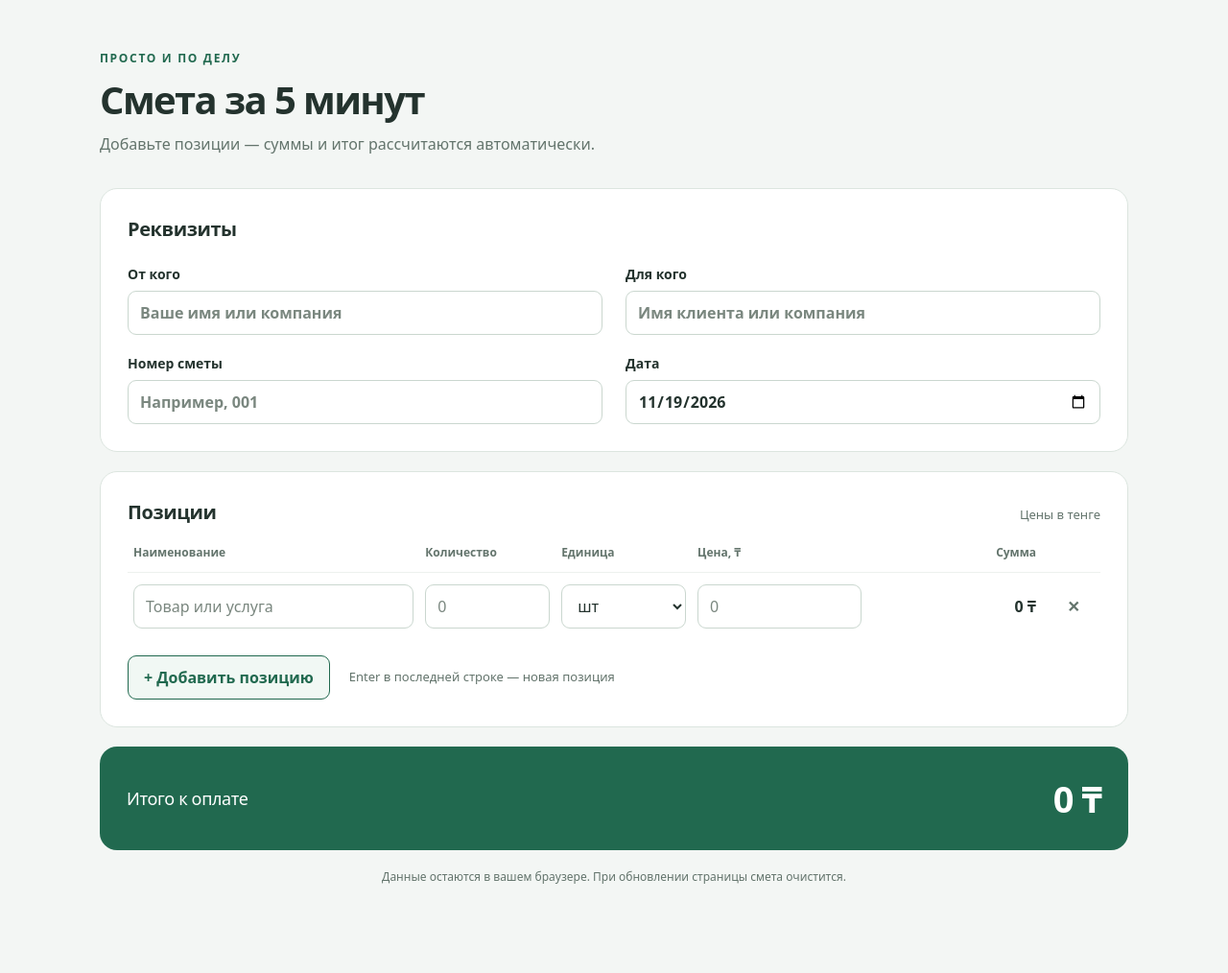
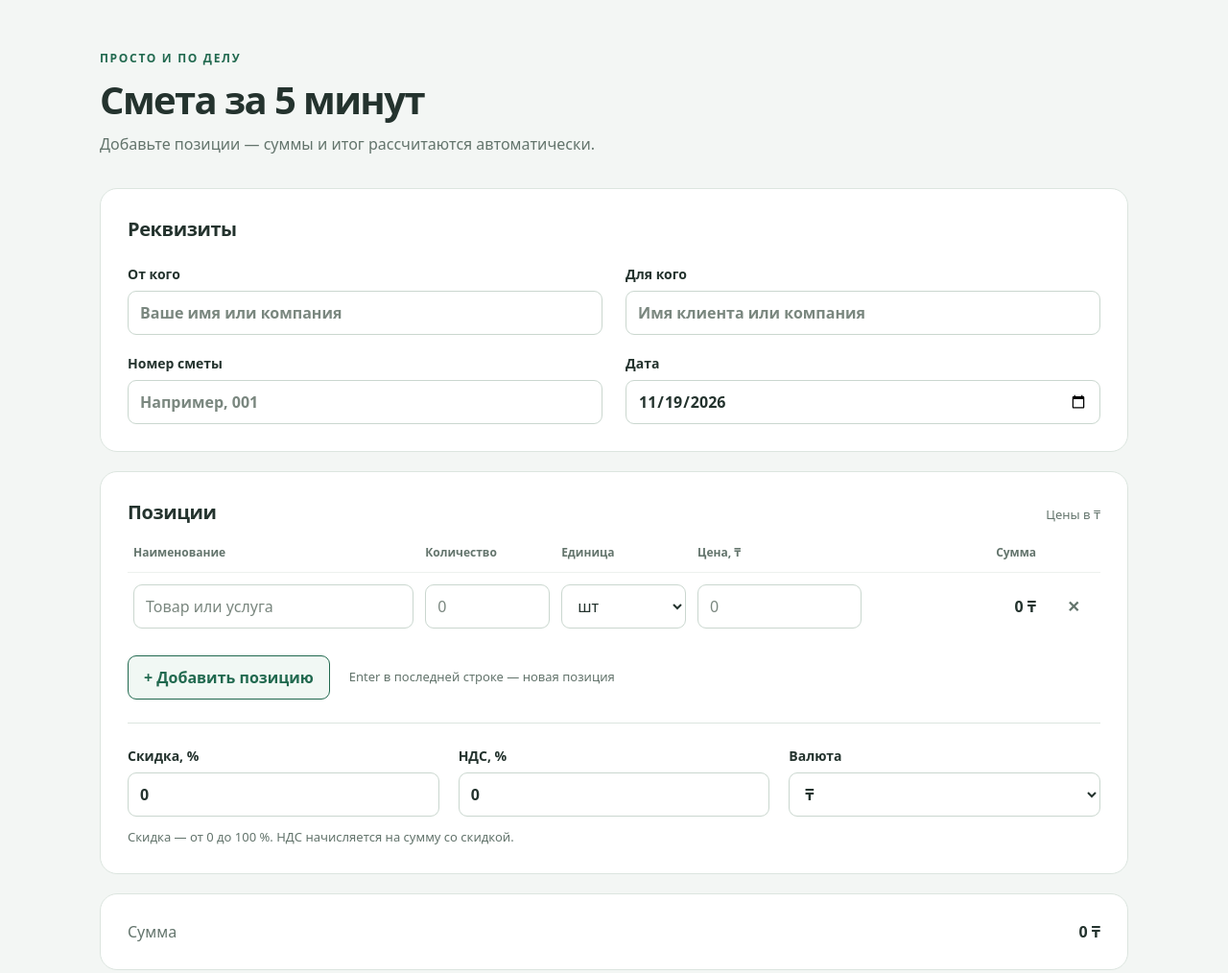
Before and after one commit to Serikgood/smeta-za-5-minut, a plain HTML site: page index.html in a window 1280 px wide. Shown: the top 1014 px of the page at 96% size. Before the commit the page ends 951 px from the top, so only its background shows below. Drawn offline with Linux system fonts and the light colour scheme.

Commit message:
Добавить расчёт сметы

```diff
--- a/index.html
+++ b/index.html
@@ -28,7 +28,7 @@
     <section class="card positions-card" aria-labelledby="positions-title">
       <div class="section-heading">
         <h2 id="positions-title">Позиции</h2>
-        <span>Цены в тенге</span>
+        <span id="currency-hint">Цены в ₸</span>
       </div>
       <table>
         <caption class="sr-only">Позиции сметы. Enter в поле последней строки добавляет новую позицию.</caption>
@@ -37,7 +37,7 @@
             <th scope="col">Наименование</th>
             <th scope="col">Количество</th>
             <th scope="col">Единица</th>
-            <th scope="col">Цена, ₸</th>
+            <th scope="col" id="price-heading">Цена, ₸</th>
             <th scope="col" class="amount-heading">Сумма</th>
             <th scope="col"><span class="sr-only">Удаление</span></th>
           </tr>
@@ -48,8 +48,20 @@
         <button type="button" id="add-item" class="add-button">+ Добавить позицию</button>
         <p class="keyboard-hint">Enter в последней строке — новая позиция</p>
       </div>
+      <div class="adjustments-grid">
+        <label>Скидка, %<input type="text" id="discount-rate" value="0" inputmode="decimal" autocomplete="off" spellcheck="false" aria-describedby="discount-hint"></label>
+        <label>НДС, %<input type="text" id="vat-rate" value="0" inputmode="decimal" autocomplete="off" spellcheck="false"></label>
+        <label>Валюта<select id="currency"><option value="₸">₸</option><option value="₽">₽</option><option value="$">$</option><option value="€">€</option></select></label>
+      </div>
+      <p id="discount-hint" class="adjustments-hint">Скидка — от 0 до 100 %. НДС начисляется на сумму со скидкой.</p>
     </section>
 
+    <dl class="card summary" aria-label="Расчёт стоимости" aria-live="polite" aria-atomic="true">
+      <div class="summary-row"><dt>Сумма</dt><dd id="subtotal">0 ₸</dd></div>
+      <div class="summary-row" id="discount-row" hidden><dt>Скидка</dt><dd id="discount-amount">0 ₸</dd></div>
+      <div class="summary-row" id="discounted-row" hidden><dt>Сумма со скидкой</dt><dd id="discounted-amount">0 ₸</dd></div>
+      <div class="summary-row" id="vat-row" hidden><dt>НДС</dt><dd id="vat-amount">0 ₸</dd></div>
+    </dl>
     <section class="total-card" aria-labelledby="total-title">
       <h2 id="total-title">Итого к оплате</h2>
       <output id="total" aria-live="polite" aria-atomic="true">0 ₸</output>
--- a/script.js
+++ b/script.js
@@ -4,7 +4,10 @@ const items = document.querySelector("#items");
 const template = document.querySelector("#item-template");
 const totalOutput = document.querySelector("#total");
 const addButton = document.querySelector("#add-item");
-const moneyFormatter = new Intl.NumberFormat("ru-RU", { maximumFractionDigits: 2 });
+const discountInput = document.querySelector("#discount-rate");
+const vatInput = document.querySelector("#vat-rate");
+const currencyInput = document.querySelector("#currency");
+const moneyFormatter = new Intl.NumberFormat("ru-RU", { maximumFractionDigits: 0 });
 
 // Принимаем десятичную запятую и пробелы между группами тысяч.
 function parseNumber(value) {
@@ -16,31 +19,62 @@ function parseNumber(value) {
 
 function formatMoney(value) {
   const safeValue = Number.isFinite(value) && value >= 0 ? value : 0;
-  return moneyFormatter.format(safeValue).replace(/[\u00a0\u202f]/g, " ") + " ₸";
+  return moneyFormatter.format(safeValue).replace(/[\u00a0\u202f]/g, " ") + " " + currencyInput.value;
+}
+
+function roundAmount(value) {
+  return Number.isFinite(value) && value >= 0 ? Math.round(value) : 0;
+}
+
+function showSummaryAmount(outputId, rowId, amount) {
+  document.querySelector(outputId).textContent = formatMoney(amount);
+  document.querySelector(rowId).hidden = amount === 0;
 }
 
 function recalculate() {
-  let total = 0;
+  let subtotal = 0;
   for (const row of items.rows) {
     const quantity = parseNumber(row.querySelector('[data-field="quantity"]').value);
     const price = parseNumber(row.querySelector('[data-field="price"]').value);
     const product = quantity * price;
-    const rounded = Math.round(product * 100) / 100;
-    const amount = Number.isFinite(rounded) ? rounded : 0;
+    const amount = roundAmount(product);
     row.querySelector('[data-field="amount"]').textContent = formatMoney(amount);
-    total += amount;
+    subtotal = roundAmount(subtotal + amount);
   }
-  totalOutput.textContent = formatMoney(total);
+  const discountRate = Math.min(100, parseNumber(discountInput.value));
+  const discount = roundAmount(subtotal * (discountRate / 100));
+  const discounted = roundAmount(subtotal - discount);
+  const vat = roundAmount(discounted * (parseNumber(vatInput.value) / 100));
+  document.querySelector("#subtotal").textContent = formatMoney(subtotal);
+  showSummaryAmount("#discount-amount", "#discount-row", discount);
+  showSummaryAmount("#discounted-amount", "#discounted-row", discounted);
+  showSummaryAmount("#vat-amount", "#vat-row", vat);
+  totalOutput.textContent = formatMoney(roundAmount(discounted + vat));
+}
+
+function updateCurrency() {
+  const priceLabel = "Цена, " + currencyInput.value;
+  document.querySelector("#price-heading").textContent = priceLabel;
+  document.querySelector("#currency-hint").textContent = "Цены в " + currencyInput.value;
+  for (const row of items.rows) {
+    const priceInput = row.querySelector('[data-field="price"]');
+    priceInput.setAttribute("aria-label", priceLabel);
+    priceInput.closest("td").dataset.label = priceLabel;
+  }
+  recalculate();
 }
 
 function addItem(focus = true) {
   const row = template.content.firstElementChild.cloneNode(true);
   items.append(row);
   if (focus) row.querySelector('[data-field="name"]').focus();
-  recalculate();
+  updateCurrency();
 }
 
 addButton.addEventListener("click", () => addItem());
+discountInput.addEventListener("input", recalculate);
+vatInput.addEventListener("input", recalculate);
+currencyInput.addEventListener("change", updateCurrency);
 items.addEventListener("input", recalculate);
 items.addEventListener("click", (event) => {
   const button = event.target.closest(".remove-button");
--- a/styles.css
+++ b/styles.css
@@ -44,6 +44,14 @@ td { padding: 12px 6px; border-top: 1px solid #edf1ee; vertical-align: middle; }
 .add-button { border: 1px solid var(--accent); color: var(--accent); background: #f1f8f4; }
 .add-button:hover { background: #e2f0e8; }
 .keyboard-hint { margin: 0; line-height: 1.5; }
+.adjustments-grid { display: grid; grid-template-columns: repeat(3, minmax(0, 1fr)); gap: 20px; margin-top: 24px; padding-top: 24px; border-top: 1px solid var(--border); }
+.adjustments-hint { margin: 12px 0 0; color: var(--muted); font-size: 13px; line-height: 1.5; }
+.summary { margin-top: 0; }
+.summary-row { display: flex; justify-content: space-between; align-items: baseline; gap: 16px; }
+.summary-row + .summary-row { margin-top: 14px; }
+.summary-row[hidden] { display: none; }
+.summary dt { color: var(--muted); }
+.summary dd { margin: 0; text-align: right; font-weight: 650; font-variant-numeric: tabular-nums; overflow-wrap: anywhere; min-width: 0; }
 .total-card { display: flex; align-items: center; justify-content: space-between; gap: 20px; padding: 28px; border-radius: 18px; background: var(--accent); color: #fff; }
 .total-card h2 { font-size: 18px; font-weight: 500; }
 #total { font-size: clamp(28px, 4vw, 38px); font-weight: 750; letter-spacing: -.03em; font-variant-numeric: tabular-nums; overflow-wrap: anywhere; min-width: 0; text-align: right; }
@@ -61,6 +69,7 @@ td { padding: 12px 6px; border-top: 1px solid #edf1ee; vertical-align: middle; }
   .page-header { margin-bottom: 24px; }
   .card { padding: 20px 16px; border-radius: 14px; }
   .details-grid { grid-template-columns: 1fr; gap: 16px; margin-top: 20px; }
+  .adjustments-grid { grid-template-columns: 1fr; gap: 16px; }
   .section-heading { align-items: center; }
   table, tbody { display: block; }
   thead { position: absolute; width: 1px; height: 1px; overflow: hidden; clip-path: inset(50%); }
```
